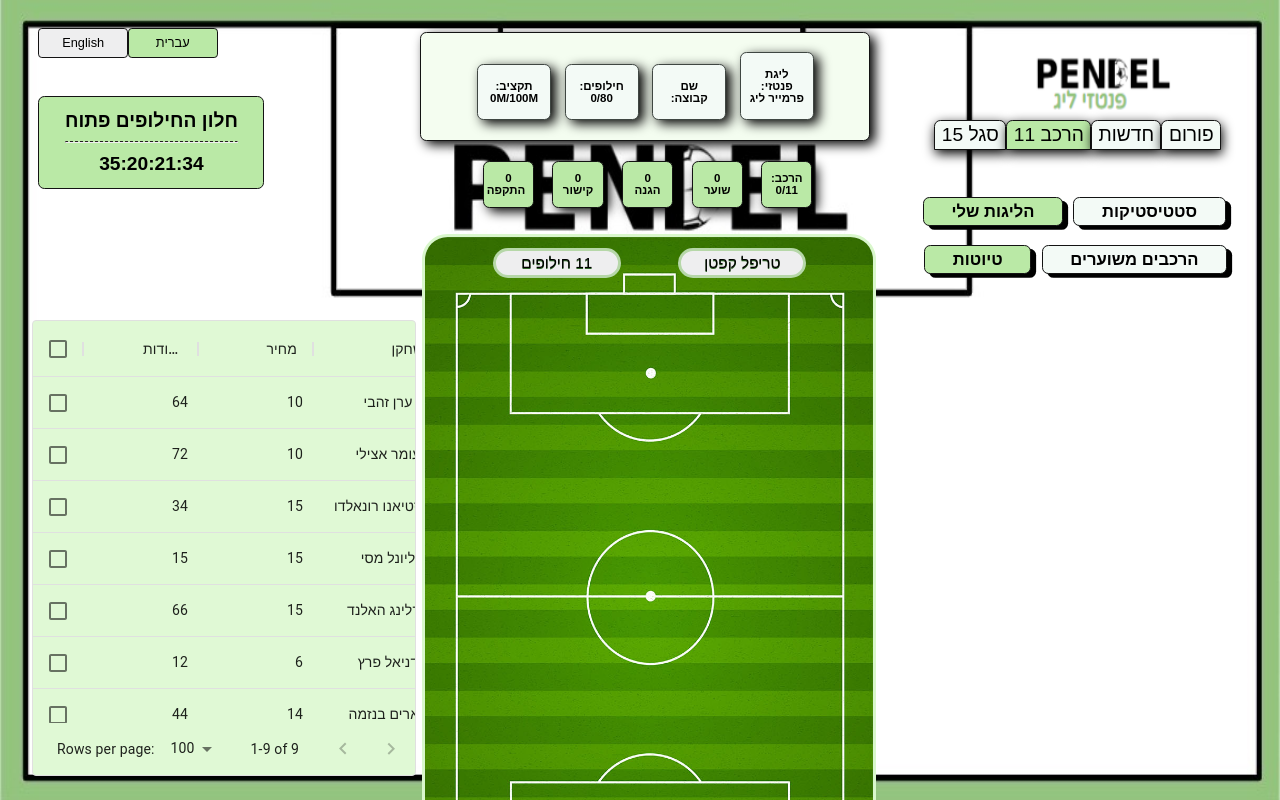
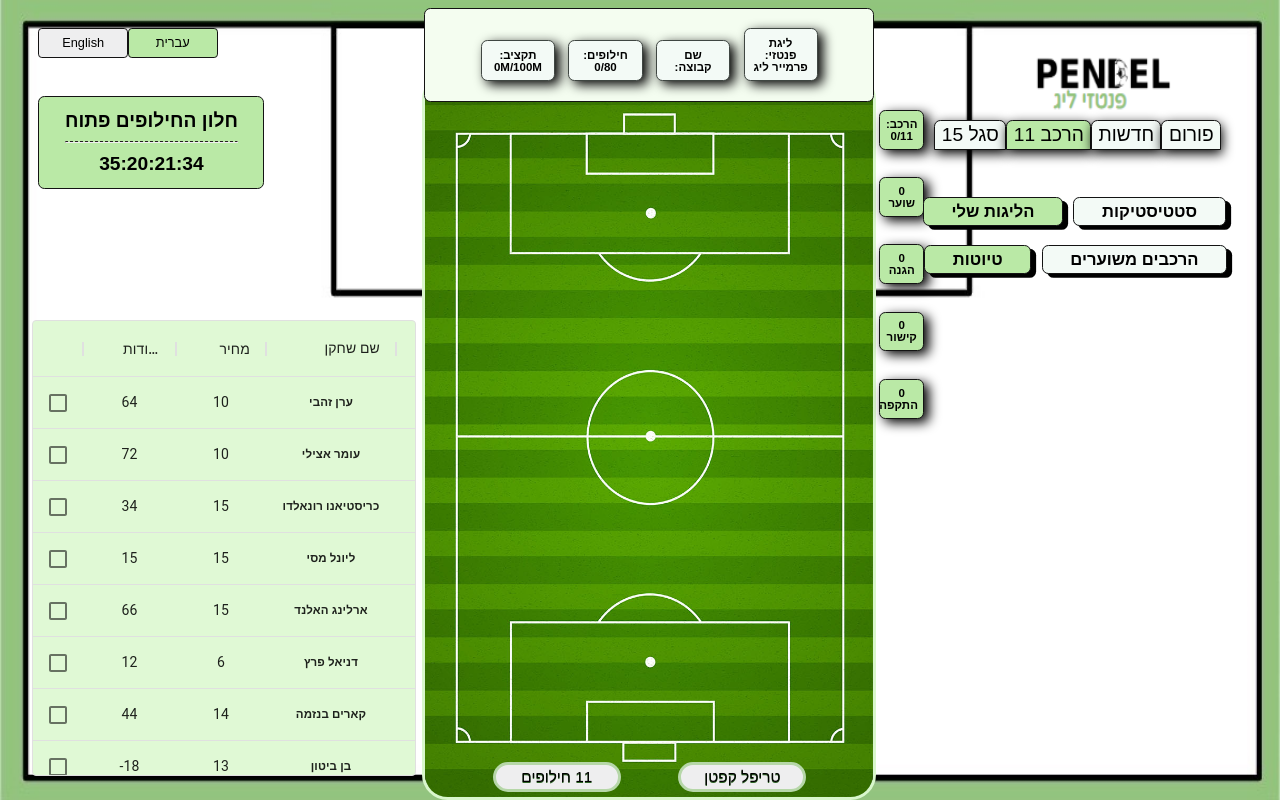
Before and after one commit to stavshay96/my-app, a React (Create React App) app: page /Fantasy in a window 1280 px wide. Shown: the top 800 px of the page. Built offline with nearby package versions, Linux system fonts and the light colour scheme.

Commit message:
fixing players list table

```diff
--- a/package.json
+++ b/package.json
@@ -7,6 +7,7 @@
         "@fortawesome/free-brands-svg-icons": "^6.4.0",
         "@fortawesome/react-fontawesome": "^0.2.0",
         "@material-ui/data-grid": "^4.0.0-alpha.37",
+        "@mui/styled-engine": "^5.12.3",
         "@mui/x-data-grid": "^6.3.1",
         "@testing-library/jest-dom": "^5.16.5",
         "@testing-library/react": "^13.4.0",
--- a/src/components/Fantasy/Field.css
+++ b/src/components/Fantasy/Field.css
@@ -1,10 +1,10 @@
 .field-img {
-    position: absolute;
+    position: fixed;
     border-radius: 2vw;
     border: 0.25vw solid #d9f7cc;
     z-index: -1;
     left: 33%;
-    bottom: -20%;
+    bottom: 0%;
     height: 90%;
     width: 35%
 }
--- a/src/components/Fantasy/PlayersList.css
+++ b/src/components/Fantasy/PlayersList.css
@@ -7,7 +7,7 @@
     cursor: pointer;
     color: #000000;
     font-family: 'Alef', sans-serif;
-    font-size: 1.7vw;
+    font-size: 1.2vw;
     padding: 1% 2%;
     /*text-decoration: none;*/
 }
--- a/src/components/Fantasy/PlayersList.jsx
+++ b/src/components/Fantasy/PlayersList.jsx
@@ -1,11 +1,17 @@
 import { useState } from "react";
 import { DataGrid, GridCheckboxHeader } from "@material-ui/data-grid";
+//import Box from '@mui/material/Box';
+//import clsx from 'clsx';
+import { makeStyles } from "@material-ui/core/styles";
 import "./PlayersList.css";
 
 const columns = [
-  { field: "points", headerName: "נקודות", headerAlign: 'right', type: "number", width: 115, filterable: false, align: 'right' },
-  { field: "price", headerName: "מחיר", headerAlign: 'right', type: "number", width: 115, filterable: false, align: 'right' },
-  { field: "playerName", headerName: "שם שחקן", headerAlign: 'right', width: 150, filterable: false, align: 'center' },
+  { field: "points", headerName: "נקודות", headerAlign: 'right', type: "number", width: 93, filterable: false, align: 'center' },
+  { field: "price", headerName: "מחיר", headerAlign: 'right', type: "number", width: 90, filterable: false, align: 'center' },
+  { field: "playerName", headerName: "שם שחקן", headerAlign: 'right', width: 130, filterable: false,
+  align: 'center',   renderCell: wrapCellPlayerNameText , renderHeader: wrapHeaderText },
+  {field: "position", headerName: " ", headerAlign: 'center', width: 70, filterable: false, align: 'center', renderCell: wrapCellPositionColor,
+ },
 ];
 
 const rows = [
@@ -20,9 +26,41 @@
   { id: 9, points: 25, price: 14, playerName: "ניימאר", position: 'FW' },
 ];
 
+function wrapCellPositionColor(params) {
+  return (
+      <div style={{ whiteSpace: 'normal', lineHeight:'1.5', fontSize:'0.9vw', fontWeight: 'bold',}}>
+          {params.value}
+      </div>
+  );
+}
+
+function wrapCellPlayerNameText(params) {
+  return (
+      <div style={{ whiteSpace: 'normal', lineHeight:'1.5', fontSize:'0.9vw', fontWeight: 'bold',}}>
+          {params.value}
+      </div>
+  );
+}
+
+function wrapHeaderText(params) {
+  return (
+      <div style={{ whiteSpace: 'normal',lineHeight:'1.5' }}>
+          {params.colDef.headerName}
+      </div>
+  );
+}
+
+const useStyles = makeStyles((theme) => ({
+  root: {
+    "& .MuiDataGrid-columnHeaderCheckbox .MuiDataGrid-columnHeaderTitleContainer": {
+      display: "none"
+    }
+  }
+}));
+
 function PlayersList() {
   const [selectionModel, setSelectionModel] = useState([]);
-
+  const classes = useStyles();
   const handleSelectionModelChange = (newSelection) => {
     setSelectionModel(newSelection.selectionModel);
   };
@@ -30,17 +68,38 @@
 
   return (
     <div>
-      <DataGrid style={{position:'fixed', top:'40%', right:'67.5%',
+
+      <DataGrid className={classes.root} style={{position:'fixed', top:'40%', right:'67.5%',
         width:'30%', height: '57%', backgroundColor: '#e0f9d5',     }}
-        checkboxSelection
-        disableSelectionOnClick
         rows={rows}
         columns={columns}
+        disableColumnMenu
+        checkboxSelection
+        hideFooter
         onSelectionModelChange={handleSelectionModelChange}
         selectionModel={selectionModel}
       />
+
     </div>
   );
 }
 
+
+/* cellClassName: (params) => {
+    return clsx('super-app', {
+      GK: params.value == 'GK',
+      DF: params.value == 'DF',
+      MF: params.value == 'MF',
+      FW: params.value == 'FW'
+    })
+
+<Box sx={{
+        '& .GK': {
+          backgroundColor: '#d47483',
+        }
+      }}>
+
+       </Box>
+  } */
+
 export default PlayersList;
--- a/src/components/Fantasy/SpecialChips.jsx
+++ b/src/components/Fantasy/SpecialChips.jsx
@@ -6,12 +6,12 @@
     {
         chipID: 1,
         name: 'טריפל קפטן',
-        style: { position:'absolute', top:'31%', right:'37%',}
+        style: { position:'fixed', bottom:'1%', right:'37%',}
     },
     {
         chipID: 2,
         name: '11 חילופים',
-        style: { position:'absolute', top:'31%', right:'51.5%',unicodeBidi:'plaintext',}
+        style: { position:'fixed',bottom:'1%', right:'51.5%',unicodeBidi:'plaintext',}
     },
 
 
--- a/src/components/Fantasy/TopBar.css
+++ b/src/components/Fantasy/TopBar.css
@@ -9,7 +9,7 @@
     font-size: 1.5vw;
     font-weight: bold;
     padding: 1% 3%;
-    box-shadow: 0.4vw 0.3vw 0.9vw rgb(0, 0, 0);
+    /* box-shadow: 0.4vw 0.3vw 0.9vw rgb(0, 0, 0);*/
     /*text-decoration: none;*/
     /*width: 7%;*/
 }
@@ -24,7 +24,7 @@
     color: #000000;
     font-family: 'Alef', sans-serif;
     font-size: 0.9vw;
-    padding: 4% 2%;
+    padding: 2% 2%;
     font-weight: bold;
     width: 20%;
     box-shadow: 0.4vw 0.3vw 0.9vw rgb(0, 0, 0);
@@ -32,7 +32,7 @@
 }
 
 .btnItems2 {
-    margin: 1.8%;
+    margin: 4%;
     text-align: center;
     background-color: #bae9a6;
     border-radius: 0.5vw;
@@ -43,7 +43,11 @@
     font-size: 0.9vw;
     padding: 2% 1.5%;
     font-weight: bold;
-    width: 10%;
+    width: 13%;
     box-shadow: 0.4vw 0.3vw 0.9vw rgb(0, 0, 0);
     /*text-decoration: none;*/
 }
+
+ul {
+    list-style-type: none;
+}
--- a/src/components/Fantasy/TopBar.jsx
+++ b/src/components/Fantasy/TopBar.jsx
@@ -29,19 +29,21 @@
 
     return(
         <div>
-    <ButtonGroup className="btnTopBar" style={{position:'absolute', top:'4%', right:'32%',  width:'29%'}}>
+    <ButtonGroup className="btnTopBar" style={{position:'absolute', top:'1%', right:'31.7%',  width:'29%'}}>
         <Button className="btnItems" style={{unicodeBidi:'plaintext',}}>{budget} {currentBudget}M/{maxBudget}M</Button>
         <Button className="btnItems" style={{unicodeBidi:'plaintext',}}>{subs} {currentSubs}/{maxSubs}</Button>
         <Button className="btnItems" style={{unicodeBidi:'plaintext',}}>{teamName}</Button>
         <Button className="btnItems" style={{unicodeBidi:'plaintext',}}>{fantasy} {fantasyName}</Button>
     </ButtonGroup>
 
-    <ButtonGroup style={{position:'absolute', top:'19%', right:'23%',  width:'40%'}}>
-        <Button className="btnItems2" style={{unicodeBidi:'plaintext',}}>{FWDInTeamNumber} {FWD}</Button>
-        <Button className="btnItems2" style={{unicodeBidi:'plaintext',}}>{MIDInTeamNumber} {MID}</Button>
-        <Button className="btnItems2" style={{unicodeBidi:'plaintext',}}>{DEFInTeamNumber} {DEF}</Button>
-        <Button className="btnItems2" style={{unicodeBidi:'plaintext',}}>{GKSInTeamNumber} {GK}</Button>
-        <Button className="btnItems2" style={{unicodeBidi:'plaintext',}}> {lineup} {playersInTeamNumber}/{maxPlayersInTeam}</Button>
+    <ButtonGroup style={{position:'absolute', top:'10%', right:'5.5%', width:'30%', }}>
+        <ul>
+        <li>  <Button className="btnItems2" style={{unicodeBidi:'plaintext',}}> {lineup} {playersInTeamNumber}/{maxPlayersInTeam}</Button></li>
+        <li>  <Button className="btnItems2" style={{unicodeBidi:'plaintext',}}>{GKSInTeamNumber} {GK}</Button></li>
+        <li>  <Button className="btnItems2" style={{unicodeBidi:'plaintext',}}>{DEFInTeamNumber} {DEF}</Button></li>
+        <li>  <Button className="btnItems2" style={{unicodeBidi:'plaintext',}}>{MIDInTeamNumber} {MID}</Button></li>
+        <li>  <Button className="btnItems2" style={{unicodeBidi:'plaintext',}}>{FWDInTeamNumber} {FWD}</Button></li>
+        </ul>
 </ButtonGroup>
 </div>
     )
```
Also changed, not shown: 1 other file (tests, documents, lock files or other folders).
